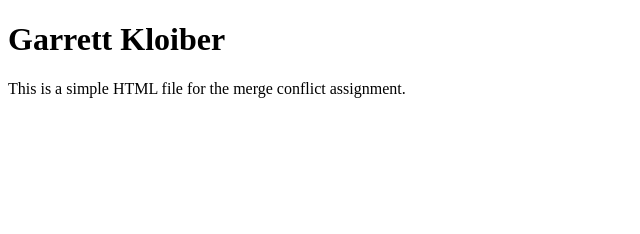
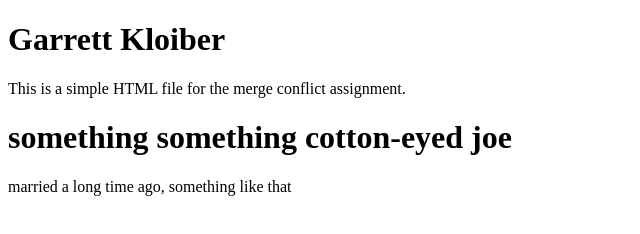
Before and after one commit to clonezittv/Garrett-Kloiber-Assignment-4, a plain HTML site: page index.html in a window 1280 px wide. Shown: the whole page, without its empty margins (0-640 px from the left). Drawn offline with Linux system fonts and the light colour scheme.

Commit message:
first attempt to push changes

```diff
--- a/index.html
+++ b/index.html
@@ -1,12 +1,18 @@
 <!DOCTYPE html>
 <html lang="en">
+
 <head>
     <meta charset="UTF-8">
     <meta name="viewport" content="width=device-width, initial-scale=1.0">
-    <title>Assignment 4 - Merge Conflict</title>
+
+	<title>Assignment 4 - Merge Conflict</title>
 </head>
+
 <body>
     <h1>Garrett Kloiber</h1>
     <p>This is a simple HTML file for the merge conflict assignment.</p>
+    <h1>something something cotton-eyed joe</h1>
+    <p>married a long time ago, something like that</p>
+
 </body>
 </html>
```
